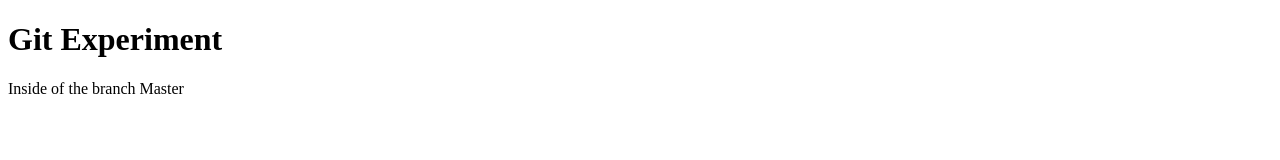
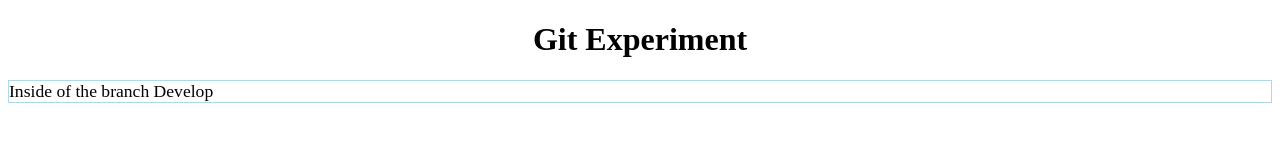
Before and after one commit to stealthylight/mon-site, a plain HTML site: page index.html in a window 1280 px wide. Drawn offline with Linux system fonts and the light colour scheme.

Commit message:
Develop 1.01:Style the .html via .css

```diff
--- a/index.html
+++ b/index.html
@@ -4,13 +4,14 @@
     <meta charset="UTF-8">
     <meta name="viewport" content="width=device-width, initial-scale=1.0">
     <title>Git Demo</title>
+    <link rel="stylesheet" href="style.css" type="text/css">
 </head>
 <body>
     <h1>
         Git Experiment
     </h1>
     <p>
-        Inside of the branch Master
+        Inside of the branch Develop
     </p>
 </body>
 </html>
--- /dev/null
+++ b/style.css
@@ -0,0 +1,7 @@
+h1{
+    text-align: center;
+}
+p{
+    border: 1px solid lightblue;
+    font-size: 1.1em;
+}
```
